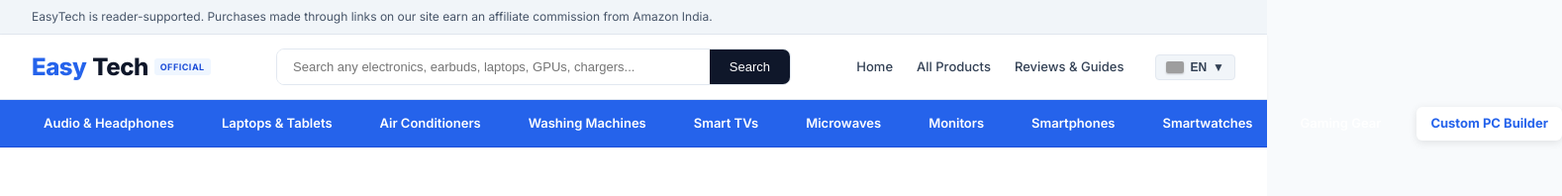
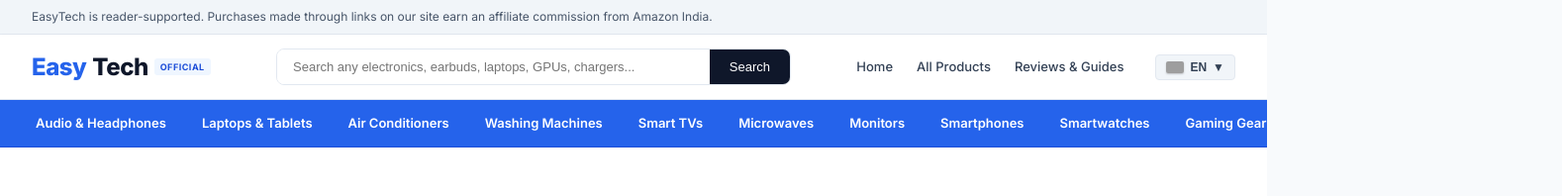
Before and after one commit to pothurikalyanram/EasyTech-store, a website: page index.html in a window 1280 px wide. Shown: the top 198 px of the page at 99% size, 1578 px wide, since content can reach past the window. Drawn offline with Linux system fonts and the light colour scheme; no server answers; grey boxes are pictures that could not be loaded.

Commit message:
Fix horizontal page viewport overflow and add smooth category navbar scrolling

```diff
--- a/styles.css
+++ b/styles.css
@@ -24,6 +24,11 @@
     box-sizing: border-box;
     margin: 0;
     padding: 0;
+}
+
+html, body {
+    overflow-x: hidden !important;
+    max-width: 100vw;
 }
 
 body {
@@ -162,14 +167,22 @@ a {
     max-width: 1560px;
     height: 100%;
     margin: 0 auto;
-    padding: 0 32px;
+    padding: 0 24px;
     display: flex;
     align-items: center;
-    gap: 24px;
+    gap: 12px;
     font-size: 13px;
     font-weight: 600;
     white-space: nowrap !important;
     position: relative;
+    overflow-x: auto;
+    scrollbar-width: none;
+    -ms-overflow-style: none;
+    -webkit-overflow-scrolling: touch;
+}
+
+.cat-nav-container::-webkit-scrollbar {
+    display: none;
 }
 
 .cat-nav-container * {
```
